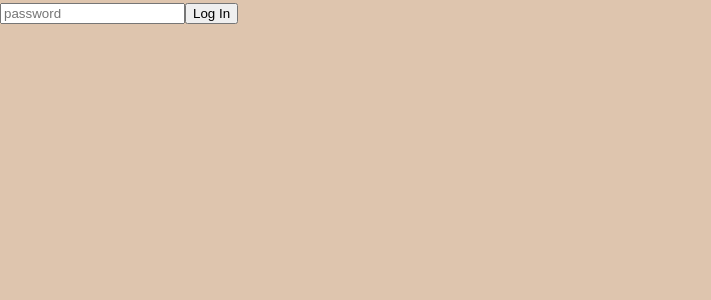
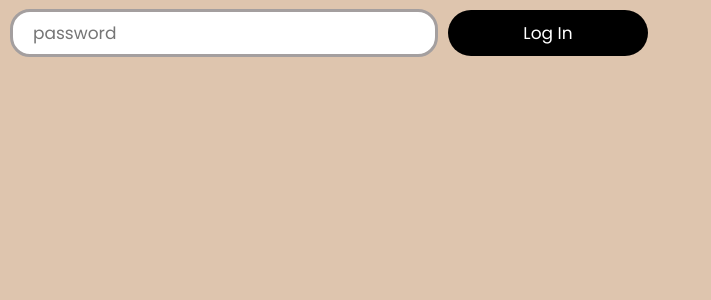
Before and after one commit to addvinf/nyaDemokratI, a React (Vite) app in the folder vite-project/: page /lockedadmin in a window 1280 px wide. Shown: the top 300 px of the page, without its empty margins (0-711 px from the left). Built offline with nearby package versions, Linux system fonts and the light colour scheme.

Commit message:
Admin login

```diff
--- a/vite-project/src/routes/Admin.jsx
+++ b/vite-project/src/routes/Admin.jsx
@@ -10,11 +10,20 @@ import { useContext } from "react";
 import ElectionAdmin from "../components/ElectionAdmin";
 import Header from "../components/Header"
 import { useAuth } from '../AuthContext';
+import { useNavigate } from 'react-router-dom';
 
 export default function Admin(props) {
     const { isAuthenticated, logout } = useAuth();
+    const navigate = useNavigate();
+    function goToAdminLogin() {
+        navigate('/lockedadmin');
+      }
     if (!isAuthenticated) {
-        return <div>You are not authorized to access this page.</div>;
+        return (<div>
+            <h1>You are not authorized to access this page.</h1>
+            <button className="add-button" onClick={goToAdminLogin}>Go to Admin Login</button>
+        </div>
+        )
       }
 
     const addUser = useContext(UserListContext)
--- a/vite-project/src/routes/LockedAdmin.jsx
+++ b/vite-project/src/routes/LockedAdmin.jsx
@@ -39,10 +39,10 @@ export default function LockedAdmin(props) {
 
 
 return (
-    <div>
+    <div className="inputs">
         <form >
-        <input type = "text" placeholder="password" value={userObject.password} onChange={handleUser} name= "password"/>
-        <button onClick={submitForm}>Log In</button>
+        <input className="input-fields" type = "password" placeholder="password" value={userObject.password} onChange={handleUser} name= "password"/>
+        <button className="add-button" onClick={submitForm}>Log In</button>
         </form>
     </div>
 );
```
